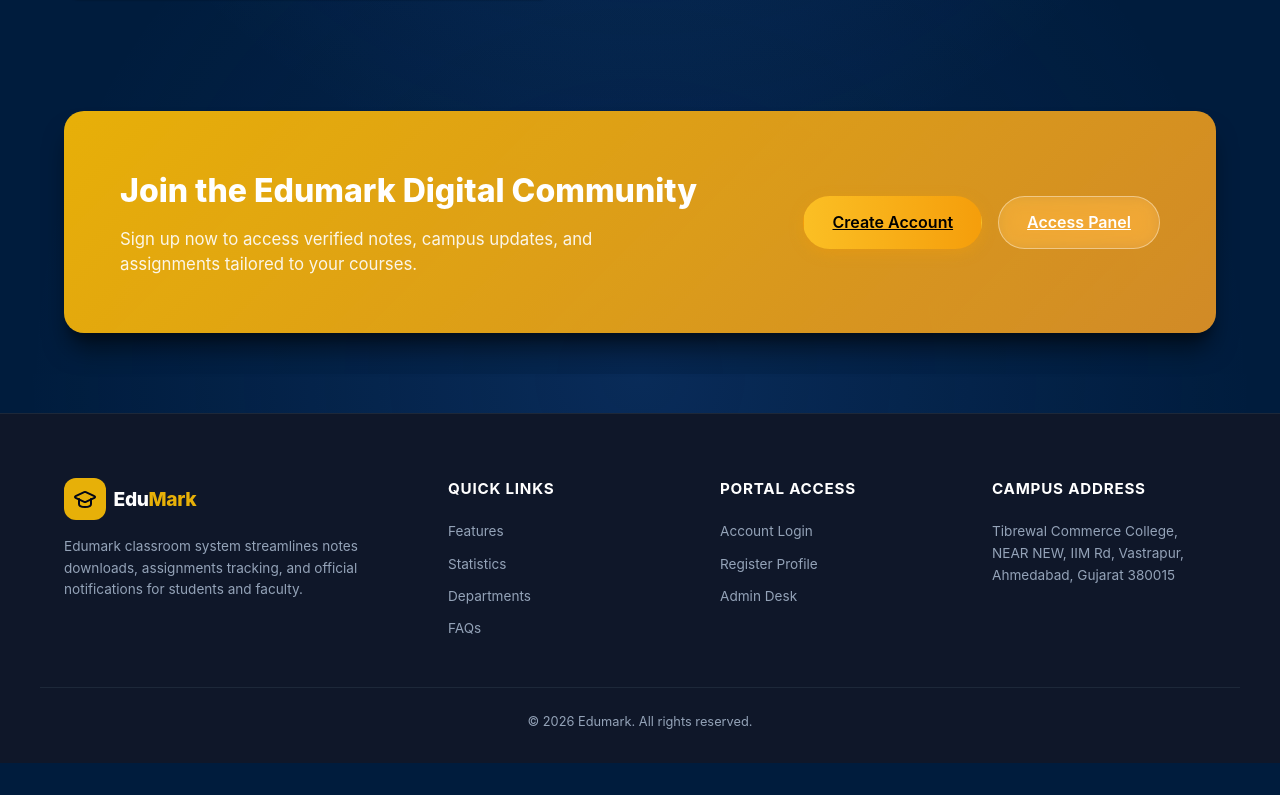
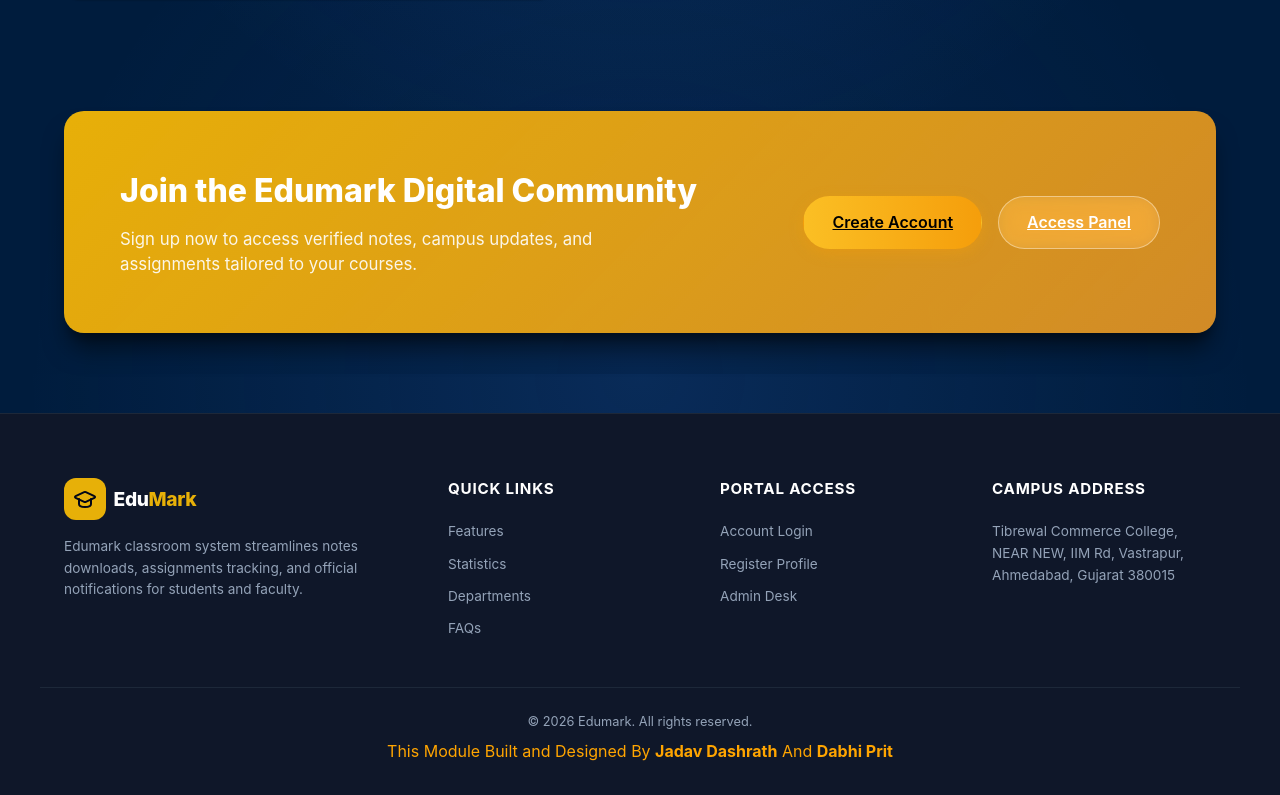
Before and after one commit to jadavljcca-ops/Smart_class-Room, a React (Vite) app in the folder frontend/: page / in a window 1280 px wide. Shown: the part 2826-3621 px from the top of the page. Before the commit the page ends 3589 px from the top, so only its background shows below. Built offline with nearby package versions, Linux system fonts and the light colour scheme; no server answers.

Commit message:
Update frontend

```diff
--- a/frontend/src/pages/LandingPage.jsx
+++ b/frontend/src/pages/LandingPage.jsx
@@ -337,8 +337,11 @@ export default function LandingPage() {
             </p>
           </div>
         </div>
-        <div className="container footer-bottom">
+        <div className="container footer-bottom" style={{ display: 'flex', flexDirection: 'column', alignItems: 'center', gap: '0.25rem' }}>
           <p>© {new Date().getFullYear()} Edumark. All rights reserved.</p>
+          <p style={{ fontSize: '1rem', color: 'orange', textAlign: 'center', marginTop: '0.25rem' }}>
+            This Module Built and Designed By <span style={{ fontWeight: 'bold' }}>Jadav Dashrath</span> And <span style={{ fontWeight: 'bold' }}>Dabhi Prit</span>
+          </p>
         </div>
       </footer>
 
```
